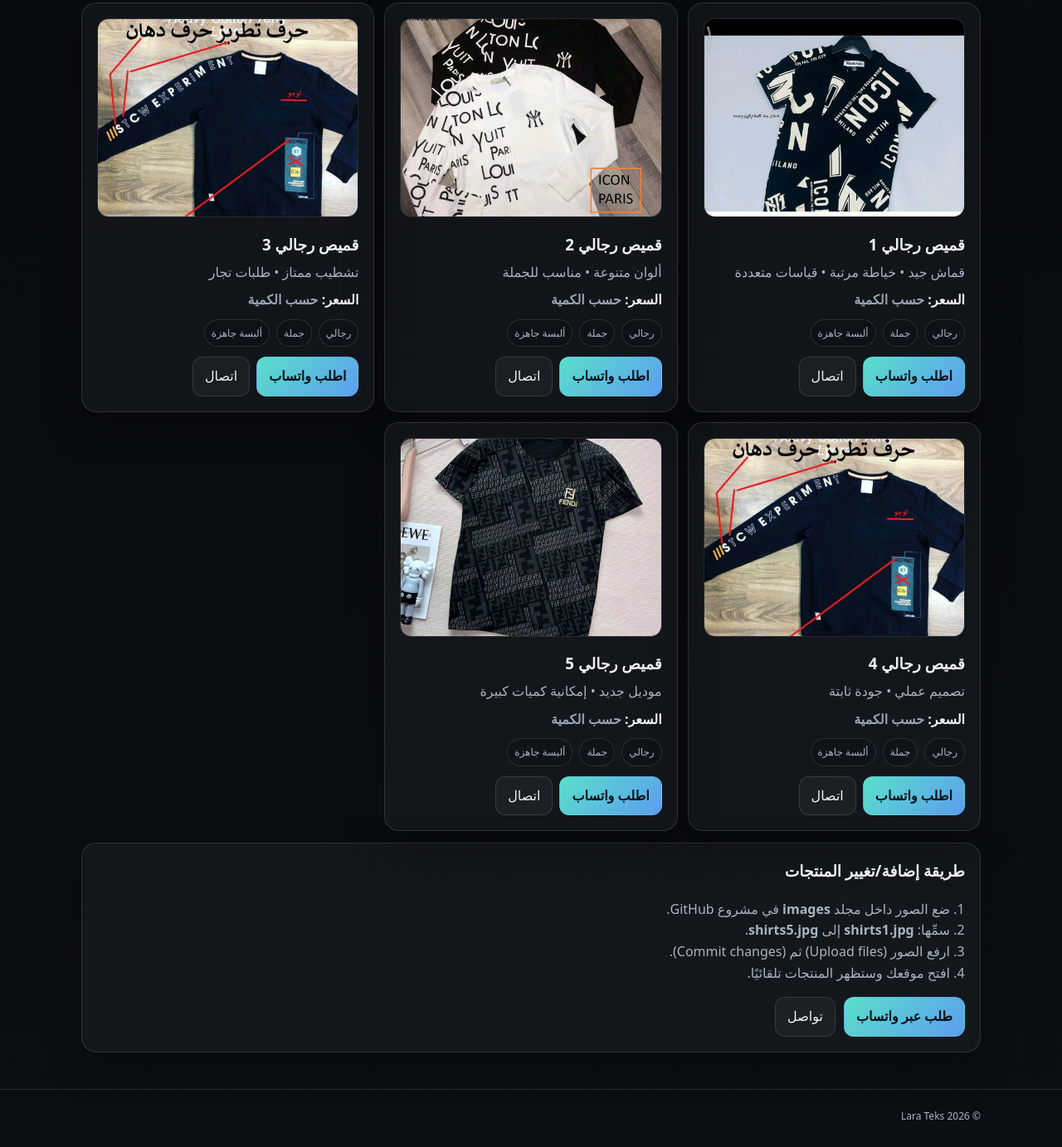
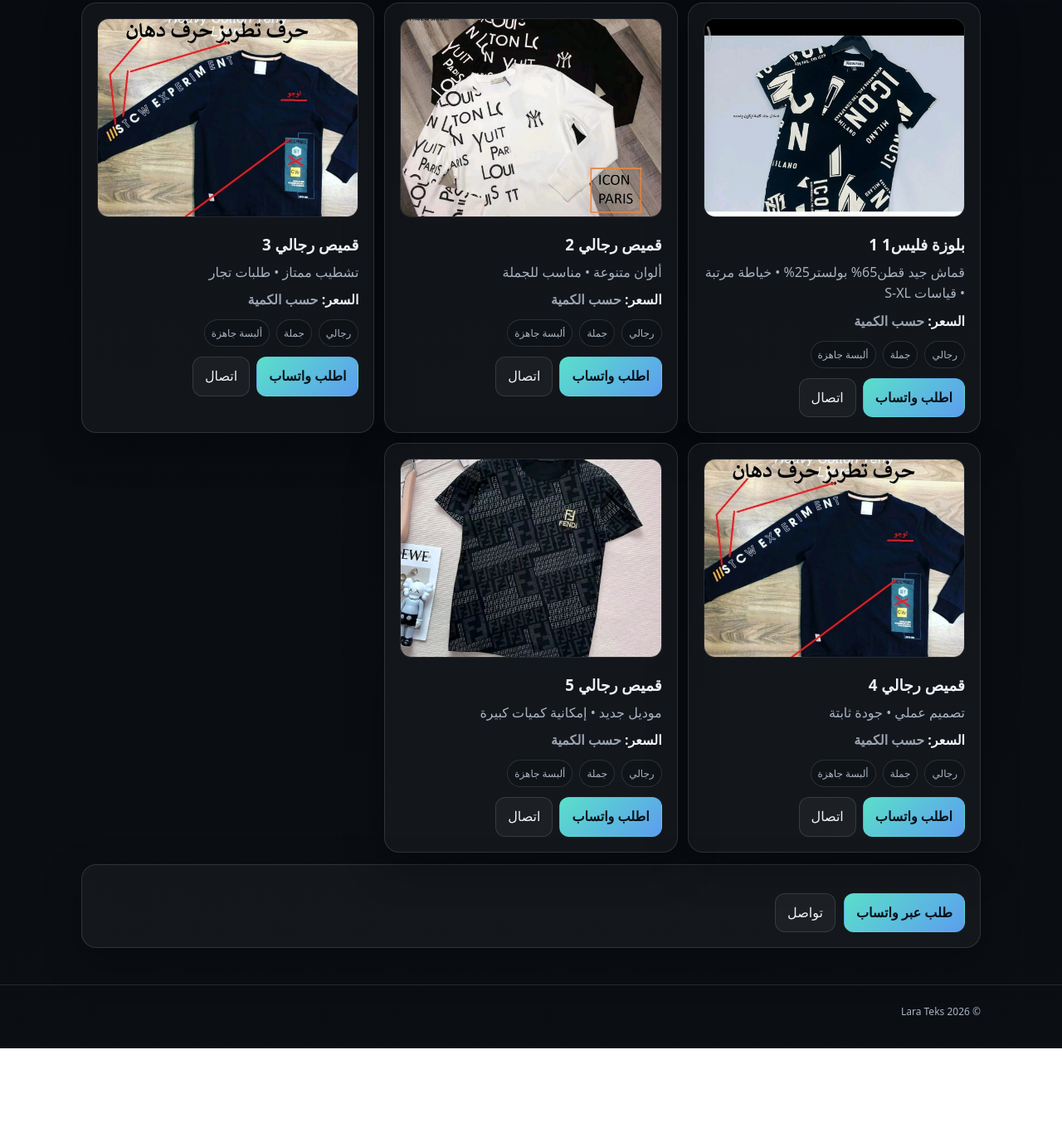
Before and after one commit to basharsarmini65-dev/lara-tex, a plain HTML site: page products.html in a window 1280 px wide. Shown: the part 261-1644 px from the top of the page at 83% size. After the commit the page ends 1525 px from the top, so only its background shows below. Drawn offline with Linux system fonts and the light colour scheme.

Commit message:
Update products.html

```diff
--- a/products.html
+++ b/products.html
@@ -79,13 +79,7 @@
 
         <!-- ملاحظة -->
         <div class="card pad" style="margin-top:14px">
-          <h3 style="margin-top:0">طريقة إضافة/تغيير المنتجات</h3>
-          <ol class="muted steps">
-            <li>ضع الصور داخل مجلد <b>images</b> في مشروع GitHub.</li>
-            <li>سمِّها: <b>shirts1.jpg</b> إلى <b>shirts5.jpg</b>.</li>
-            <li>ارفع الصور (Upload files) ثم (Commit changes).</li>
-            <li>افتح موقعك وستظهر المنتجات تلقائيًا.</li>
-          </ol>
+
           <div class="actions">
             <a class="btn primary" href="https://wa.me/963938767028" target="_blank" rel="noopener">طلب عبر واتساب</a>
             <a class="btn" href="contact.html">تواصل</a>
@@ -117,7 +111,7 @@
     // معلومات المنتجات (تقدر تعدل النصوص من هنا فقط)
     // كل منتج مربوط بالصورة بنفس الترتيب
     const products = [
-      { name: "قميص رجالي 1", category: "رجالي", price: "حسب الكمية", desc: "قماش جيد • خياطة مرتبة • قياسات متعددة" },
+      { name: "بلوزة فليس1 1", category: "رجالي", price: "حسب الكمية", desc: "قماش جيد قطن65% بولستر25% • خياطة مرتبة • قياسات S-XL" },
       { name: "قميص رجالي 2", category: "رجالي", price: "حسب الكمية", desc: "ألوان متنوعة • مناسب للجملة" },
       { name: "قميص رجالي 3", category: "رجالي", price: "حسب الكمية", desc: "تشطيب ممتاز • طلبات تجار" },
       { name: "قميص رجالي 4", category: "رجالي", price: "حسب الكمية", desc: "تصميم عملي • جودة ثابتة" },
@@ -167,4 +161,5 @@
     render();
   </script>
 </body>
+
 </html>
```
